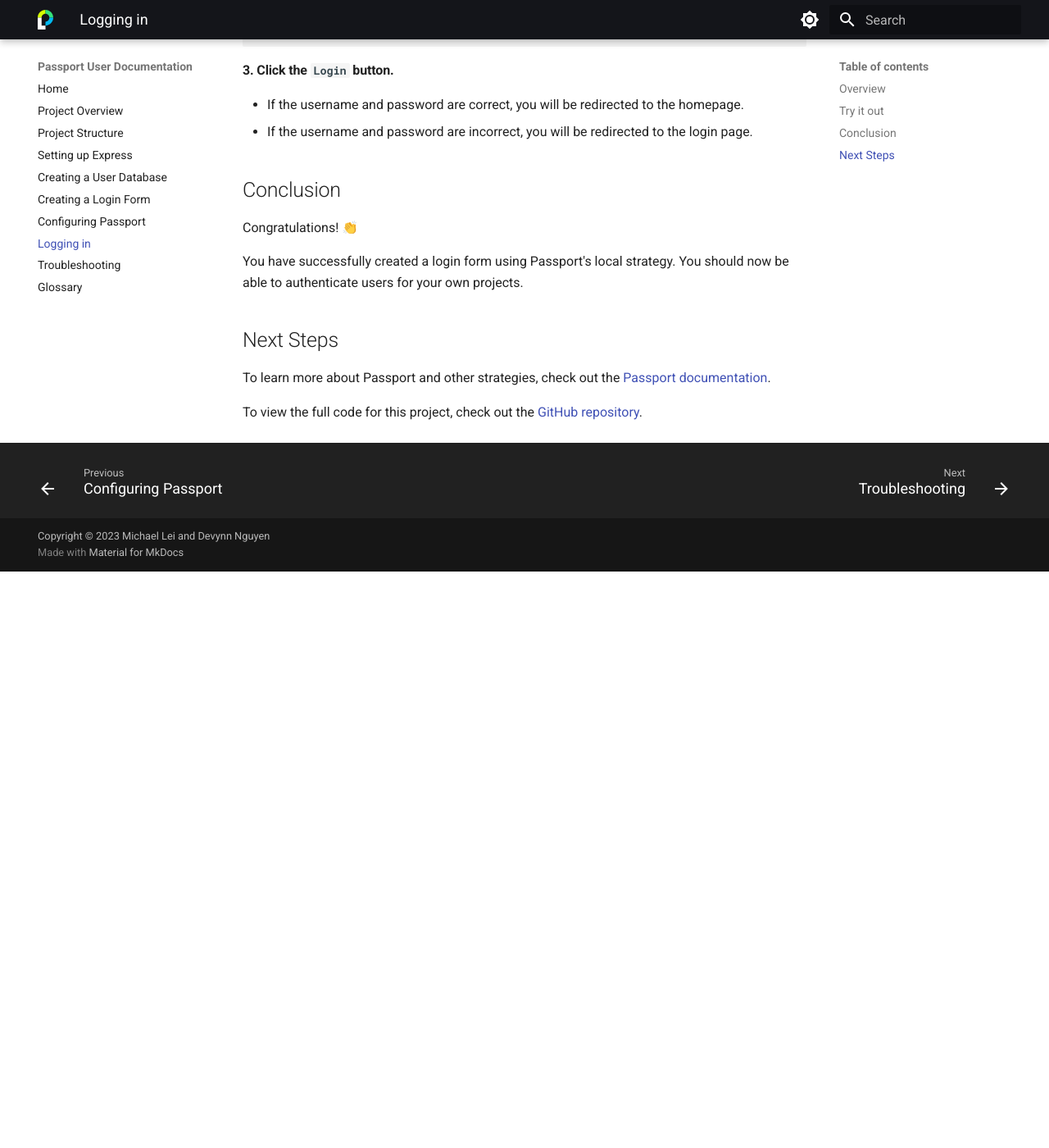
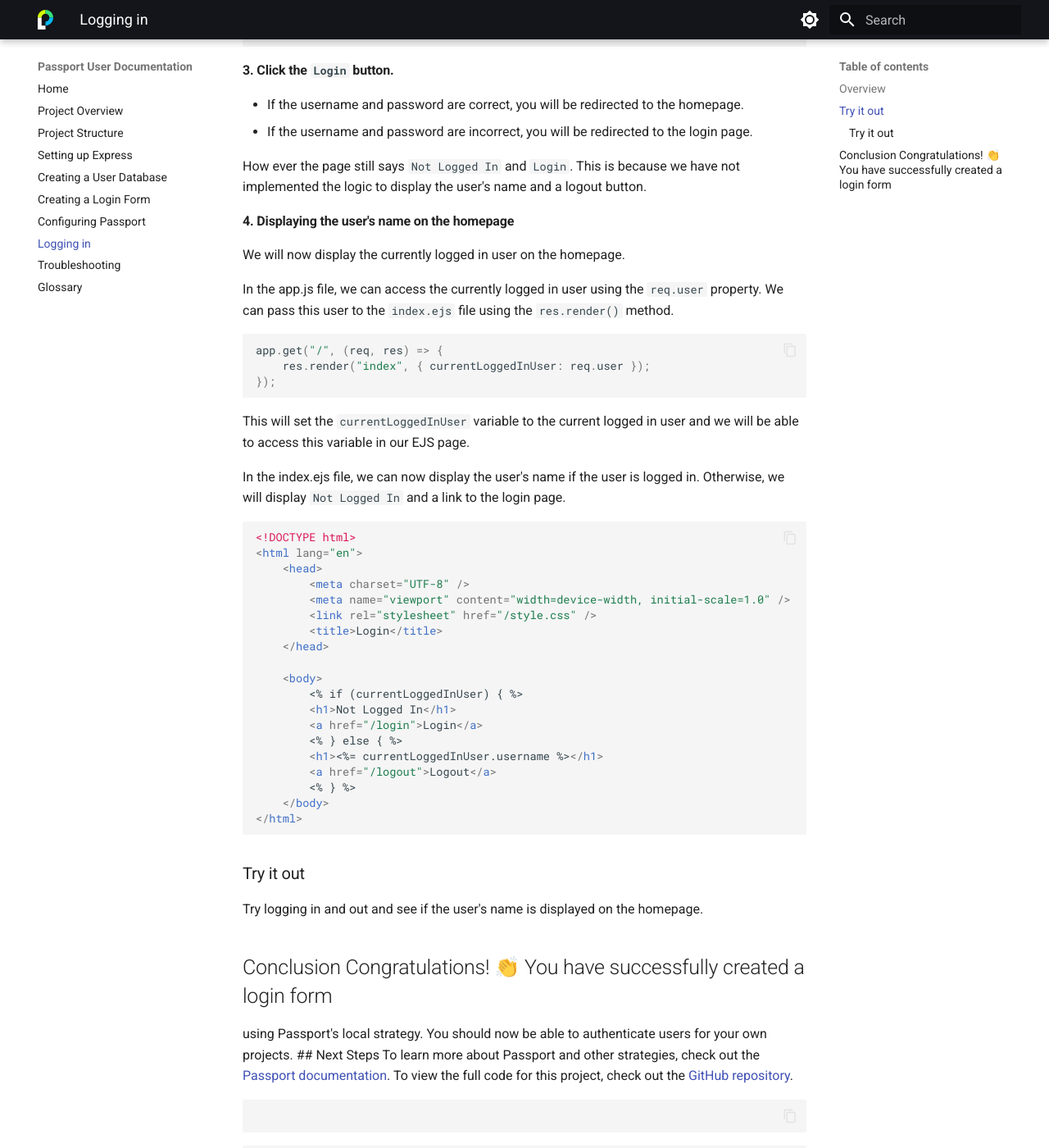
Before and after one commit to michaeleii/comm-documentation, an MkDocs documentation site: the page built from docs/pages/logging-in.md, in a window 1280 px wide and 1400 px high, scrolled down 724 px. Shown: the whole window at 82% size. Built offline with MkDocs 1.6.1 and Material for MkDocs 9.7.7, drawn with Linux system fonts in a browser that asks for light colours; before the commit the page ends 1421 px from its top, so only the background shows below that.

Commit message:
Update content

````diff
--- a/docs/pages/logging-in.md
+++ b/docs/pages/logging-in.md
@@ -34,14 +34,62 @@ const users = [
 - If the username and password are correct, you will be redirected to the homepage.
 - If the username and password are incorrect, you will be redirected to the login page.
 
-## Conclusion
+How ever the page still says `Not Logged In` and `Login`. This is because we have not implemented the logic to display the user's name and a logout button.
 
-Congratulations! 👏
+#### 4. Displaying the user's name on the homepage
 
-You have successfully created a login form using Passport's local strategy. You should now be able to authenticate users for your own projects.
+We will now display the currently logged in user on the homepage.
 
-## Next Steps
+In the app.js file, we can access the currently logged in user using the `req.user` property. We can pass this user to the `index.ejs` file using the `res.render()` method.
 
-To learn more about Passport and other strategies, check out the [Passport documentation](http://www.passportjs.org/docs/).
+```javascript
+app.get("/", (req, res) => {
+	res.render("index", { currentLoggedInUser: req.user });
+});
+```
 
-To view the full code for this project, check out the [GitHub repository]().
+This will set the `currentLoggedInUser` variable to the current logged in user and we will be able to access this variable in our EJS page.
+
+In the index.ejs file, we can now display the user's name if the user is logged in. Otherwise, we will display `Not Logged In` and a link to the login page.
+
+```html
+<!DOCTYPE html>
+<html lang="en">
+	<head>
+		<meta charset="UTF-8" />
+		<meta name="viewport" content="width=device-width, initial-scale=1.0" />
+		<link rel="stylesheet" href="/style.css" />
+		<title>Login</title>
+	</head>
+
+	<body>
+		<% if (currentLoggedInUser) { %>
+		<h1>Not Logged In</h1>
+		<a href="/login">Login</a>
+		<% } else { %>
+		<h1><%= currentLoggedInUser.username %></h1>
+		<a href="/logout">Logout</a>
+		<% } %>
+	</body>
+</html>
+```
+
+### Try it out
+
+Try logging in and out and see if the user's name is displayed on the homepage.
+
+## Conclusion Congratulations! 👏 You have successfully created a login form
+
+using Passport's local strategy. You should now be able to authenticate users
+for your own projects. ## Next Steps To learn more about Passport and other
+strategies, check out the [Passport
+documentation](http://www.passportjs.org/docs/). To view the full code for this
+project, check out the [GitHub repository]().
+
+```
+
+```
+
+```
+
+```
````
Also changed, not shown: docs/pages/db-setup.md (+1 -1 lines), docs/pages/express-setup.md (+1 -0 lines), docs/pages/login-form.md (+9 -4 lines).
